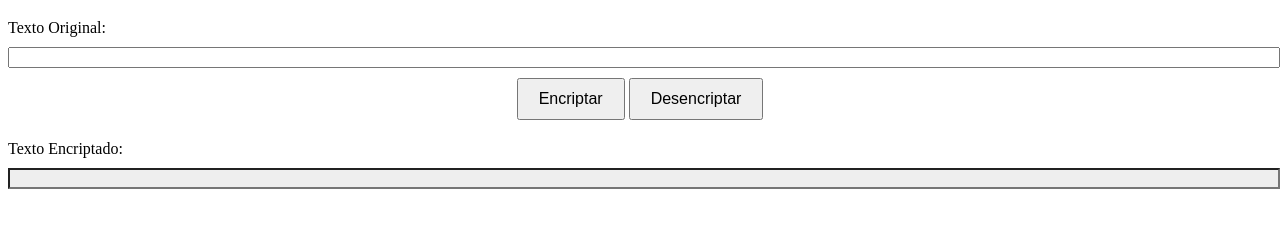
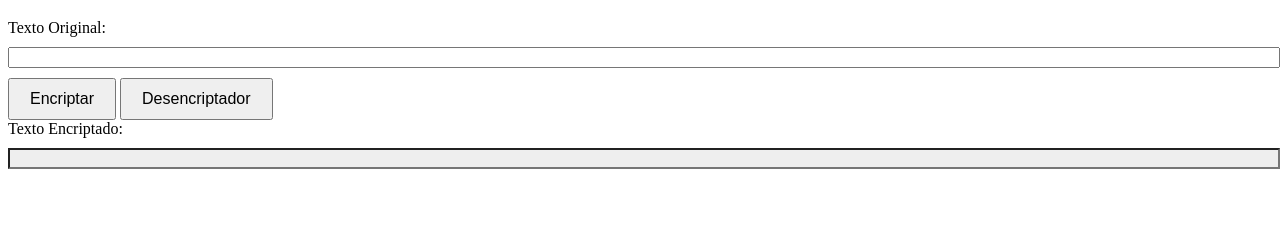
Before and after one commit to LuisSiccardi/challengeonecodificador4, a plain HTML site: page index.html in a window 1280 px wide. Shown: the part 61-288 px from the top of the page. Drawn offline with Linux system fonts and the light colour scheme.

Commit message:
Update index.html
versión 3

```diff
--- a/index.html
+++ b/index.html
@@ -11,16 +11,14 @@
 <body>
     <h1>Encriptador / Desencriptador</h1>
 
-    <label for="original-text">Texto Original:</label>
-    <input type="text" id="original-text">
-
-    <div class="buttons">
+    <div class="container">
+        <label for="original-text">Texto Original:</label>
+        <input type="text" id="original-text">
         <button onclick="encrypt()">Encriptar</button>
-        <button onclick="decrypt()">Desencriptar</button>
+        <button onclick="decrypt()">Desencriptador</button>
+        <label for="encrypted-text">Texto Encriptado:</label>
+        <input type="text" id="encrypted-text">
     </div>
-
-    <label for="encrypted-text">Texto Encriptado:</label>
-    <input type="text" id="encrypted-text" readonly>
 
     <script src="script.js"></script>
 </body>
```
